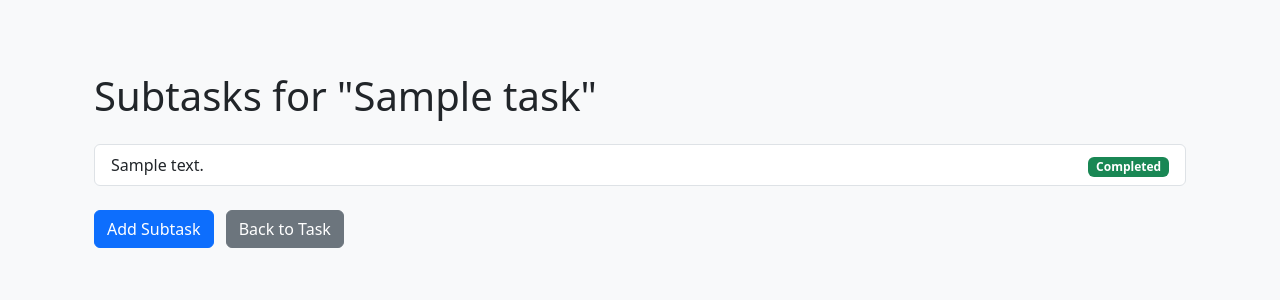
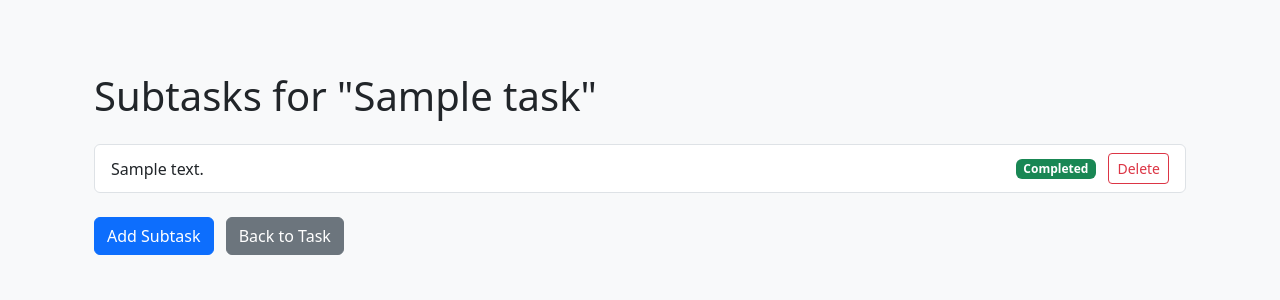
Before and after one commit to Zebyrod/todo-django-crud-app, a Django app: page /tasks/1/subtasks/ in a window 1280 px wide. Shown: the part 58-358 px from the top of the page. Run offline with Django 5.2, Linux system fonts and the light colour scheme; tables that the repository leaves empty hold one stand-in row (values such as "Sample post").

Commit message:
Delete complete for subtasks, Base MVP and CRUD functionality finished. Next step is expansion of the models

```diff
--- a/main_app/templates/subtasks/subtask_list.html
+++ b/main_app/templates/subtasks/subtask_list.html
@@ -17,9 +17,9 @@
               {% if subtask.is_complete %}Completed{% else %}Pending{% endif %}
             </span>
 
-            <!-- Edit / Delete Buttons -->
-            <!-- <a href="{% url 'subtask_update' subtask.id %}" class="btn btn-sm btn-outline-warning ms-2">Edit</a>
-            <a href="{% url 'subtask_delete' subtask.id %}" class="btn btn-sm btn-outline-danger ms-2">Delete</a> -->
+            <!-- Delete Button -->
+
+            <a href="{% url 'subtask-delete'  task.id subtask.id %}" class="btn btn-sm btn-outline-danger ms-2">Delete</a>
           </div>
         </li>
       {% endfor %}
--- a/main_app/urls.py
+++ b/main_app/urls.py
@@ -18,4 +18,7 @@ urlpatterns = [
     # SUBTASK URLS
     path('tasks/<int:task_id>/subtasks/', views.subtask_list, name='subtask-list'),
     path('tasks/<int:task_id>/subtasks/add/', views.subtask_create, name='subtask-create'),
+    path('tasks/<int:task_id>/subtasks/<int:subtask_id>/delete/', views.subtask_delete, name='subtask-delete'),
+
+
 ]
--- a/main_app/views.py
+++ b/main_app/views.py
@@ -96,3 +96,16 @@ def subtask_create(request, task_id):
         'form': form,
         'task': task
     })
+
+def subtask_delete(request, task_id, subtask_id):
+    task = Task.objects.get(id=task_id)
+    subtask = SubTask.objects.get(id=subtask_id, task=task)
+
+    if request.method == 'POST':
+        subtask.delete()
+        return redirect('subtask-list', task_id=task.id)
+
+    return render(request, 'subtasks/subtask_confirm_delete.html', {
+        'subtask': subtask,
+        'task': task
+    })
```
Also changed, not shown: main_app/templates/subtasks/subtask_confirm_delete.html (added, +17 -0 lines).
